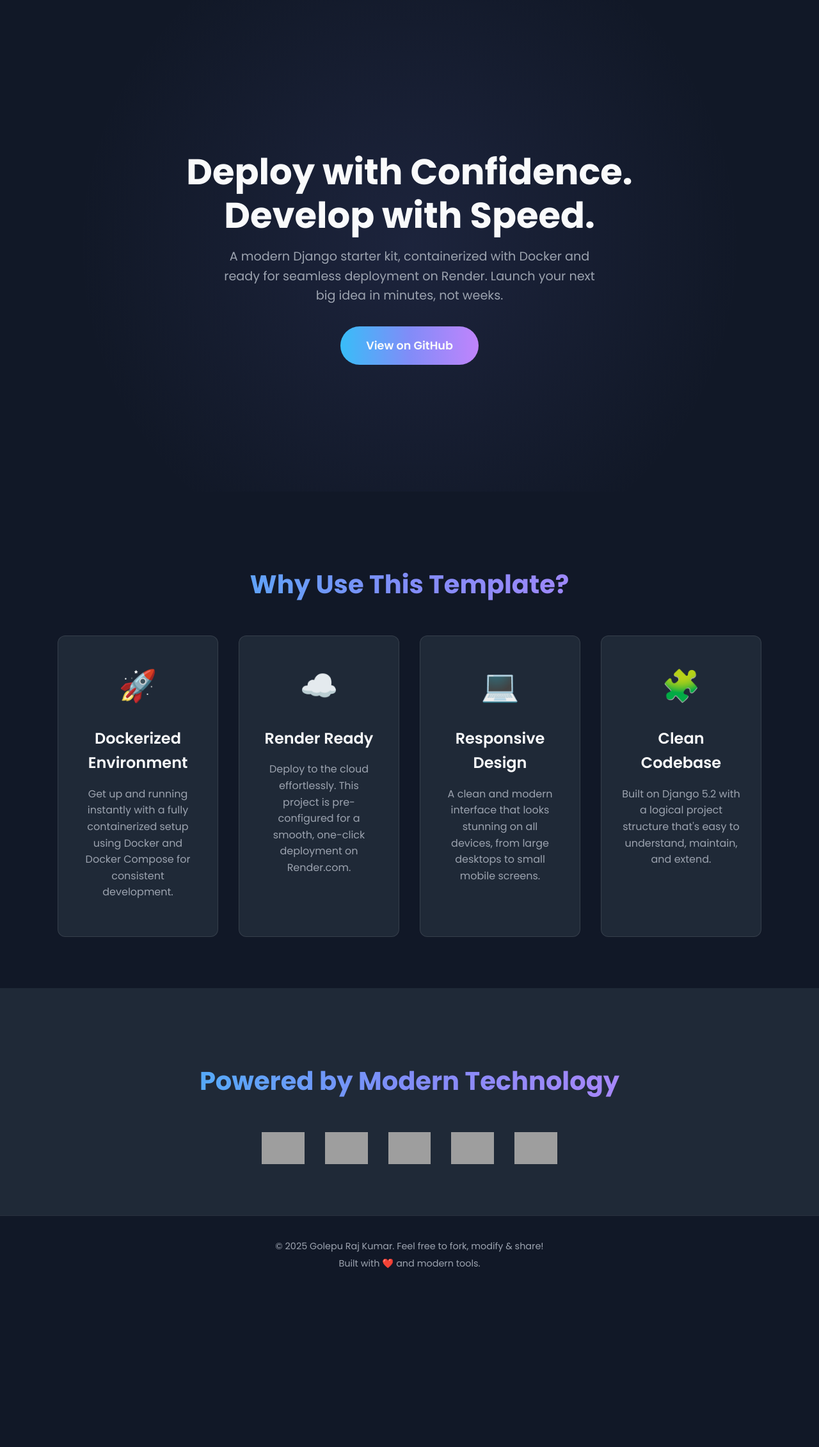
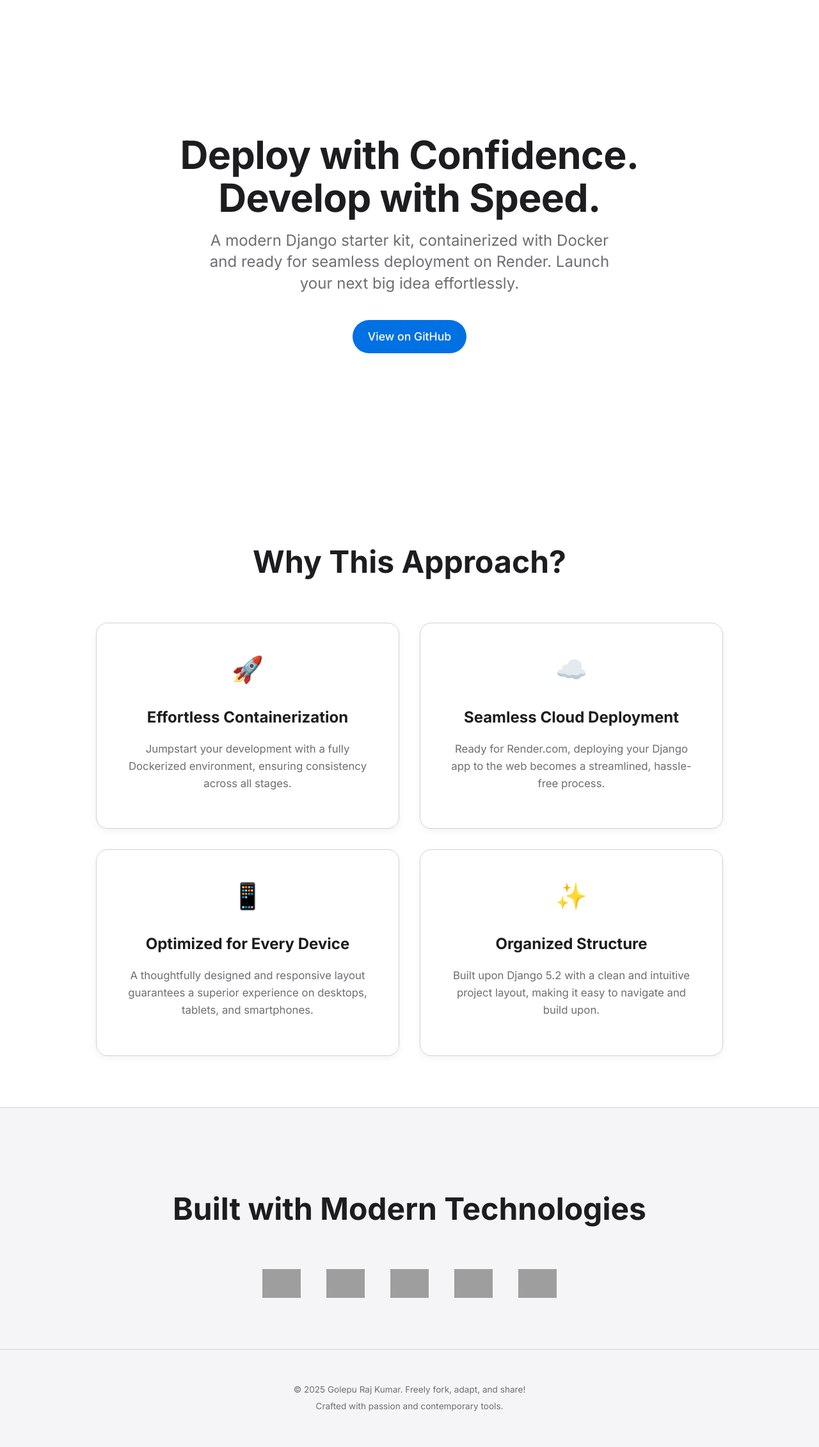
Before and after one commit to RAJGOLEPU/django, a Django app: page / in a window 1280 px wide. Shown: the whole page at 64% size. Before the commit the page ends 1982 px from the top, so only its background shows below. Run offline with Django 5.2, Linux system fonts and the light colour scheme; grey boxes are pictures that could not be loaded.

Commit message:
new design

```diff
--- a/homepage/static/css/style.css
+++ b/homepage/static/css/style.css
@@ -1,37 +1,37 @@
-/* --- Global Styles & Variables --- */
+/* --- Global Styles & Apple-Inspired Variables --- */
 :root {
-    --bg-color: #111827; /* Dark Blue/Gray */
-    --surface-color: #1F2937; /* Lighter shade for cards */
-    --primary-text: #F9FAFB; /* Off-white */
-    --secondary-text: #9CA3AF; /* Gray for subtitles */
-    --accent-gradient: linear-gradient(90deg, #38bdf8, #818cf8, #c084fc);
-    --border-color: rgba(255, 255, 255, 0.1);
-    --font-family: 'Poppins', sans-serif;
+    --bg-color: #ffffff; /* Pure white background */
+    --surface-color: #f5f5f7; /* Light grey for sections */
+    --primary-text-color: #1d1d1f; /* Apple's primary black/dark grey */
+    --secondary-text-color: #6e6e73; /* Apple's secondary grey */
+    --accent-color: #0071e3; /* Apple's signature blue */
+    --border-color: #d2d2d7;
+    /* Using 'Inter' as a close web-safe font to Apple's San Francisco Pro */
+    --font-family: 'Inter', -apple-system, BlinkMacSystemFont, "Segoe UI", Roboto, "Helvetica Neue", Arial, sans-serif;
 }
 
 body {
     background-color: var(--bg-color);
-    color: var(--primary-text);
+    color: var(--primary-text-color);
     font-family: var(--font-family);
     margin: 0;
     line-height: 1.6;
+    -webkit-font-smoothing: antialiased;
+    -moz-osx-font-smoothing: grayscale;
 }
 
 .container {
-    max-width: 1100px;
+    max-width: 980px; /* Standard Apple container width */
     margin: 0 auto;
-    padding: 0 2rem;
+    padding: 0 22px; /* Standard Apple padding */
 }
 
 .section-title {
-    font-size: 2.5rem;
+    font-size: 3rem; /* Adjusted for Apple's style */
     font-weight: 700;
     text-align: center;
-    margin-bottom: 3rem;
-    background: var(--accent-gradient);
-    -webkit-background-clip: text;
-    background-clip: text;
-    color: transparent;
+    margin-bottom: 3.5rem;
+    color: var(--primary-text-color);
 }
 
 /* --- Hero Section --- */
@@ -39,60 +39,48 @@ body {
     display: flex;
     align-items: center;
     justify-content: center;
-    min-height: 80vh;
-    padding: 4rem 2rem;
+    min-height: 70vh;
+    padding: 5rem 1rem;
     text-align: center;
     background-color: var(--bg-color);
-    position: relative;
-    overflow: hidden;
-}
-
-.hero::before {
-    content: '';
-    position: absolute;
-    top: 0;
-    left: 0;
-    width: 100%;
-    height: 100%;
-    background: radial-gradient(circle at center, rgba(130, 140, 248, 0.1), transparent 70%);
-    z-index: 1;
 }
 
 .hero-content {
     max-width: 800px;
-    z-index: 2;
 }
 
 .hero-title {
-    font-size: 3.5rem;
+    font-size: 3.8rem;
     font-weight: 700;
-    line-height: 1.2;
+    line-height: 1.1;
     margin-bottom: 1rem;
+    letter-spacing: -0.01em;
 }
 
 .hero-subtitle {
-    font-size: 1.2rem;
-    color: var(--secondary-text);
-    max-width: 600px;
-    margin: 0 auto 2rem;
+    font-size: 1.5rem;
+    color: var(--secondary-text-color);
+    max-width: 650px;
+    margin: 0 auto 2.5rem;
+    line-height: 1.4;
 }
 
 .cta-button {
     display: inline-block;
-    padding: 1rem 2.5rem;
+    padding: 12px 24px;
     font-size: 1.1rem;
-    font-weight: 600;
-    color: var(--primary-text);
-    background-image: var(--accent-gradient);
+    font-weight: 500;
+    color: #fff;
+    background-color: var(--accent-color);
     border: none;
-    border-radius: 50px;
+    border-radius: 980px; /* Pill shape */
     text-decoration: none;
-    transition: transform 0.3s ease, box-shadow 0.3s ease;
+    cursor: pointer;
+    transition: background-color 0.3s ease;
 }
 
 .cta-button:hover {
-    transform: scale(1.05);
-    box-shadow: 0 10px 20px rgba(129, 140, 248, 0.25);
+    background-color: #0077ed; /* Slightly lighter blue on hover */
 }
 
 /* --- Features Section --- */
@@ -103,44 +91,48 @@ body {
 
 .features-grid {
     display: grid;
-    grid-template-columns: repeat(auto-fit, minmax(250px, 1fr));
+    grid-template-columns: repeat(2, 1fr); /* Two cards per row on desktop */
     gap: 2rem;
 }
 
 .feature-card {
-    background-color: var(--surface-color);
-    padding: 2.5rem 2rem;
-    border-radius: 12px;
+    background-color: #ffffff;
+    padding: 2.5rem;
+    border-radius: 18px;
+    text-align: center;
     border: 1px solid var(--border-color);
-    text-align: center;
+    box-shadow: 0 4px 12px rgba(0,0,0,0.05);
     transition: transform 0.3s ease, box-shadow 0.3s ease;
 }
 
 .feature-card:hover {
-    transform: translateY(-10px);
-    box-shadow: 0 15px 30px rgba(0, 0, 0, 0.2);
+    transform: translateY(-8px);
+    box-shadow: 0 10px 20px rgba(0,0,0,0.08);
 }
 
 .feature-icon {
-    font-size: 3rem;
+    font-size: 2.5rem;
     margin-bottom: 1rem;
 }
 
 .feature-title {
     font-size: 1.5rem;
-    font-weight: 600;
+    font-weight: 700;
     margin-bottom: 0.5rem;
+    color: var(--primary-text-color);
 }
 
 .feature-description {
-    color: var(--secondary-text);
-    font-size: 1rem;
+    color: var(--secondary-text-color);
+    font-size: 1.05rem;
 }
 
 /* --- Tech Stack Section --- */
 .tech-stack-section {
     padding: 5rem 0;
     background-color: var(--surface-color);
+    border-top: 1px solid var(--border-color);
+    border-bottom: 1px solid var(--border-color);
 }
 
 .tech-logos {
@@ -148,26 +140,28 @@ body {
     justify-content: center;
     align-items: center;
     flex-wrap: wrap;
-    gap: 2rem;
+    gap: 2.5rem;
 }
 
 .tech-logos img {
-    height: 50px;
-    transition: transform 0.3s ease;
+    height: 45px;
+    filter: grayscale(50%);
+    opacity: 0.8;
+    transition: filter 0.3s ease, opacity 0.3s ease;
 }
 
 .tech-logos img:hover {
-    transform: scale(1.1);
+    filter: grayscale(0%);
+    opacity: 1;
 }
 
 /* --- Footer --- */
 .footer {
-    background-color: var(--bg-color);
+    background-color: var(--surface-color);
     text-align: center;
-    padding: 2rem 0;
-    color: var(--secondary-text);
-    font-size: 0.9rem;
-    border-top: 1px solid var(--border-color);
+    padding: 3rem 0;
+    color: var(--secondary-text-color);
+    font-size: 0.85rem;
 }
 
 .footer p {
@@ -189,7 +183,7 @@ body {
 /* --- Responsive Design --- */
 @media (max-width: 768px) {
     .section-title {
-        font-size: 2rem;
+        font-size: 2.2rem;
     }
 
     .hero-title {
@@ -197,7 +191,7 @@ body {
     }
 
     .hero-subtitle {
-        font-size: 1rem;
+        font-size: 1.2rem;
     }
 
     .features-grid {
--- a/homepage/static/js/script.js
+++ b/homepage/static/js/script.js
@@ -1,20 +1,28 @@
+/**
+ * This script adds a "fade-in on scroll" effect to elements.
+ * It uses the Intersection Observer API for efficient detection of elements entering the viewport.
+ */
 document.addEventListener('DOMContentLoaded', () => {
 
-    // --- Scroll Animation ---
+    // --- Scroll Animation Observer ---
     // This function adds a 'is-visible' class to elements when they enter the viewport.
     const scrollObserver = new IntersectionObserver((entries, observer) => {
         entries.forEach(entry => {
+            // Check if the element is intersecting (i.e., visible)
             if (entry.isIntersecting) {
                 entry.target.classList.add('is-visible');
-                observer.unobserve(entry.target); // Stop observing once it's visible
+                // Once the animation is triggered, we don't need to observe it anymore
+                observer.unobserve(entry.target);
             }
         });
     }, {
-        threshold: 0.1 // Trigger when 10% of the element is visible
+        threshold: 0.1 // Trigger the animation when 10% of the element is visible
     });
 
-    // Observe all elements with the 'animate-on-scroll' class
+    // Find all elements that should be animated on scroll
     const animatedElements = document.querySelectorAll('.animate-on-scroll');
+
+    // Attach the observer to each animated element
     animatedElements.forEach(element => {
         scrollObserver.observe(element);
     });
--- a/homepage/templates/homepage/index.html
+++ b/homepage/templates/homepage/index.html
@@ -7,7 +7,7 @@
     <title>Django Dockerized - Modern Web App</title>
     <link rel="preconnect" href="https://fonts.googleapis.com">
     <link rel="preconnect" href="https://fonts.gstatic.com" crossorigin>
-    <link href="https://fonts.googleapis.com/css2?family=Poppins:wght@400;600;700&display=swap" rel="stylesheet">
+    <link href="https://fonts.googleapis.com/css2?family=Inter:wght@400;500;700&display=swap" rel="stylesheet">
     <link rel="stylesheet" href="{% static 'css/style.css' %}">
 </head>
 <body>
@@ -16,7 +16,7 @@
         <div class="hero-content">
             <h1 class="hero-title">Deploy with Confidence. Develop with Speed.</h1>
             <p class="hero-subtitle">
-                A modern Django starter kit, containerized with Docker and ready for seamless deployment on Render. Launch your next big idea in minutes, not weeks.
+                A modern Django starter kit, containerized with Docker and ready for seamless deployment on Render. Launch your next big idea effortlessly.
             </p>
             <a href="https://github.com/RAJGOLEPU/django" target="_blank" rel="noopener noreferrer" class="cta-button">View on GitHub</a>
         </div>
@@ -25,27 +25,27 @@
     <main>
         <section id="features" class="features-section">
             <div class="container">
-                <h2 class="section-title">Why Use This Template?</h2>
+                <h2 class="section-title">Why This Approach?</h2>
                 <div class="features-grid">
                     <div class="feature-card animate-on-scroll">
                         <div class="feature-icon">🚀</div>
-                        <h3 class="feature-title">Dockerized Environment</h3>
-                        <p class="feature-description">Get up and running instantly with a fully containerized setup using Docker and Docker Compose for consistent development.</p>
+                        <h3 class="feature-title">Effortless Containerization</h3>
+                        <p class="feature-description">Jumpstart your development with a fully Dockerized environment, ensuring consistency across all stages.</p>
                     </div>
                     <div class="feature-card animate-on-scroll">
                         <div class="feature-icon">☁️</div>
-                        <h3 class="feature-title">Render Ready</h3>
-                        <p class="feature-description">Deploy to the cloud effortlessly. This project is pre-configured for a smooth, one-click deployment on Render.com.</p>
+                        <h3 class="feature-title">Seamless Cloud Deployment</h3>
+                        <p class="feature-description">Ready for Render.com, deploying your Django app to the web becomes a streamlined, hassle-free process.</p>
                     </div>
                     <div class="feature-card animate-on-scroll">
-                        <div class="feature-icon">💻</div>
-                        <h3 class="feature-title">Responsive Design</h3>
-                        <p class="feature-description">A clean and modern interface that looks stunning on all devices, from large desktops to small mobile screens.</p>
+                        <div class="feature-icon">📱</div>
+                        <h3 class="feature-title">Optimized for Every Device</h3>
+                        <p class="feature-description">A thoughtfully designed and responsive layout guarantees a superior experience on desktops, tablets, and smartphones.</p>
                     </div>
                      <div class="feature-card animate-on-scroll">
-                        <div class="feature-icon">🧩</div>
-                        <h3 class="feature-title">Clean Codebase</h3>
-                        <p class="feature-description">Built on Django 5.2 with a logical project structure that's easy to understand, maintain, and extend.</p>
+                        <div class="feature-icon">✨</div>
+                        <h3 class="feature-title">Organized Structure</h3>
+                        <p class="feature-description">Built upon Django 5.2 with a clean and intuitive project layout, making it easy to navigate and build upon.</p>
                     </div>
                 </div>
             </div>
@@ -53,7 +53,7 @@
 
         <section id="tech-stack" class="tech-stack-section">
             <div class="container">
-                <h2 class="section-title">Powered by Modern Technology</h2>
+                <h2 class="section-title">Built with Modern Technologies</h2>
                 <div class="tech-logos">
                     <img src="https://img.shields.io/badge/django-%23092E20.svg?style=for-the-badge&logo=django&logoColor=white" alt="Django" class="animate-on-scroll">
                     <img src="https://img.shields.io/badge/docker-%230db7ed.svg?style=for-the-badge&logo=docker&logoColor=white" alt="Docker" class="animate-on-scroll">
@@ -67,8 +67,8 @@
 
     <footer class="footer">
         <div class="container">
-            <p>&copy; {% now "Y" %} Golepu Raj Kumar. Feel free to fork, modify & share!</p>
-            <p>Built with ❤️ and modern tools.</p>
+            <p>&copy; {% now "Y" %} Golepu Raj Kumar. Freely fork, adapt, and share!</p>
+            <p>Crafted with passion and contemporary tools.</p>
         </div>
     </footer>
 
```
